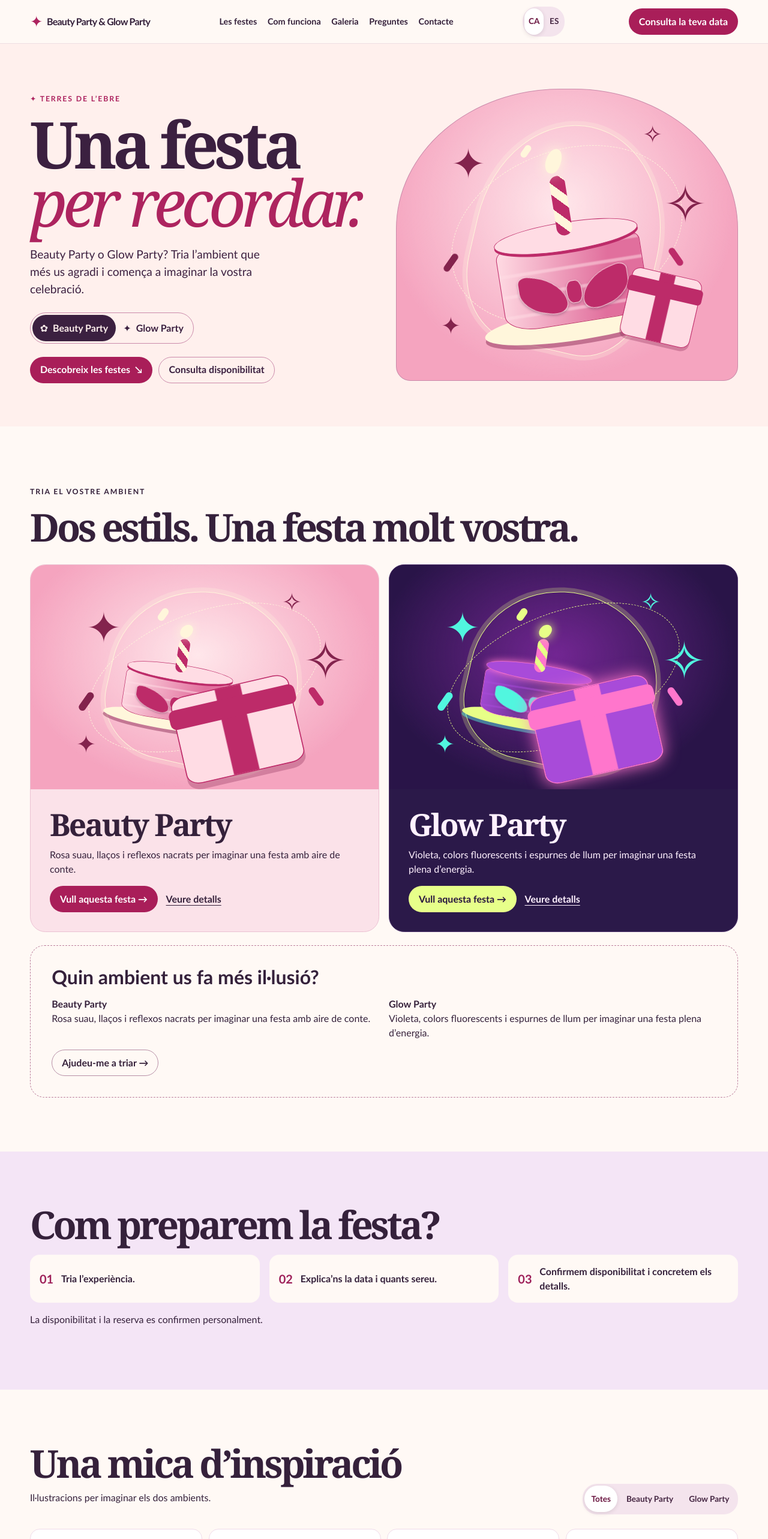
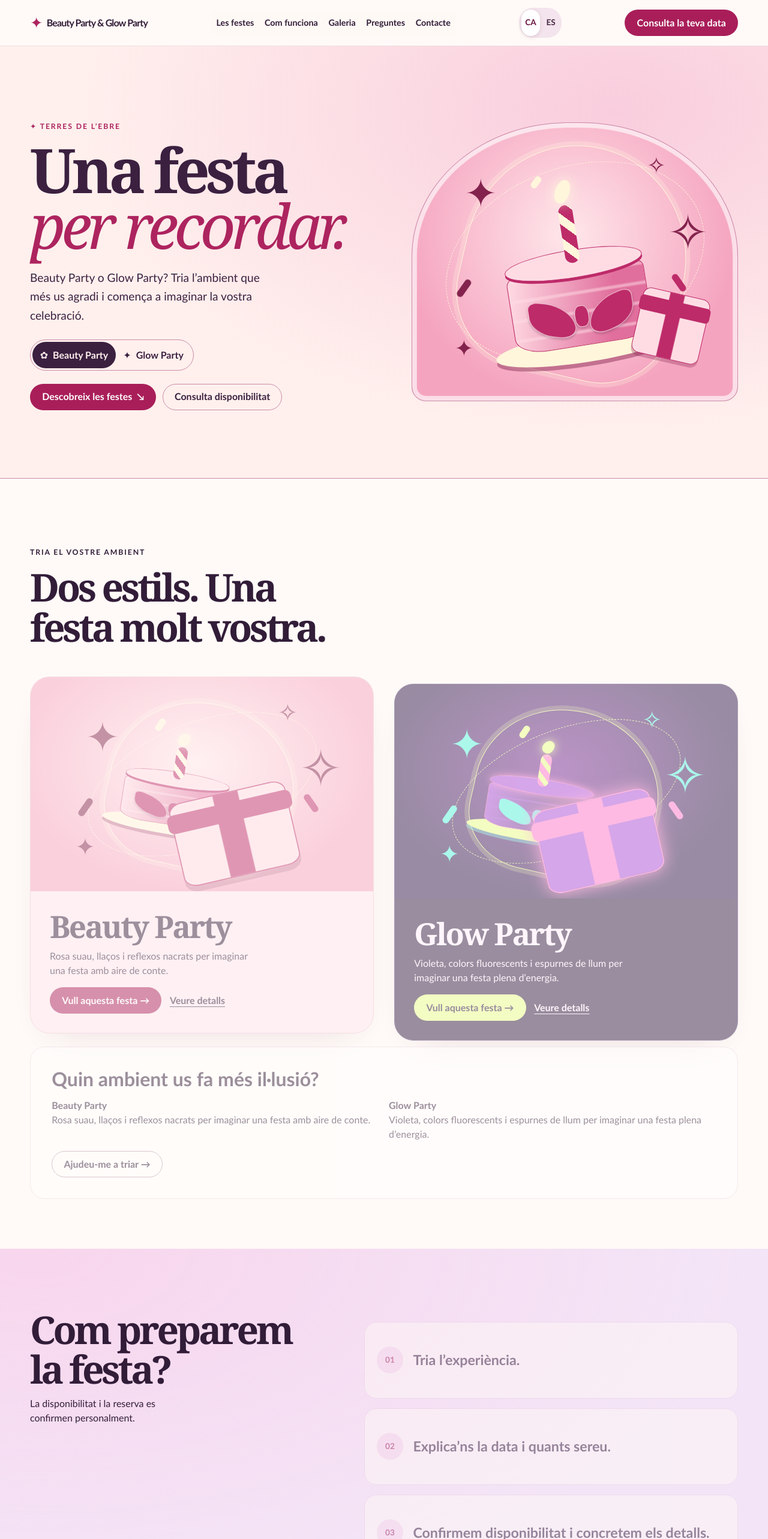
Before and after one commit to brahimcah/demo-Glow-Party, a React (Vite) app: page / in a window 1280 px wide. Shown: the top 2566 px of the page at 60% size. Built offline with nearby package versions, Linux system fonts and the light colour scheme.

Commit message:
Refine party site styling with scroll-linked animations

```diff
--- a/src/main.tsx
+++ b/src/main.tsx
@@ -23,26 +23,13 @@ function App() {
   const t = copy[lang];
 
   useEffect(() => { document.documentElement.lang = lang; }, [lang]);
-  useEffect(() => {
-    if (!('IntersectionObserver' in window)) return;
-    const observer = new IntersectionObserver(entries => {
-      entries.forEach(entry => {
-        if (entry.isIntersecting) {
-          entry.target.classList.add('arrived');
-          observer.unobserve(entry.target);
-        }
-      });
-    });
-    document.querySelectorAll('main > section:not(.hero)').forEach(section => observer.observe(section));
-    return () => observer.disconnect();
-  }, []);
-
   function select(value: Choice) {
     setChoice(value);
     if (value !== 'undecided') setParty(value);
   }
 
   return <div className="site" data-party={party}>
+    <div className="scroll-progress" aria-hidden="true" />
     <a className="skip" href="#contingut">{t.skip}</a>
     <header className="header" id="top">
       <div className="wrap header-row">
@@ -69,8 +56,10 @@ function App() {
             </div>
             <div className="actions"><a className="button primary" href="#festes">{t.explore} <span aria-hidden="true">↘</span></a><a className="button secondary" href="#consulta">{t.check}</a></div>
           </div>
-          <div className="hero-art">
-            {parties.map(value => <div key={value} className={party === value ? 'visible' : ''}><Artwork party={value} /></div>)}
+          <div className="hero-stage">
+            <div className="hero-art">
+              {parties.map(value => <div key={value} className={party === value ? 'visible' : ''}><Artwork party={value} /></div>)}
+            </div>
           </div>
         </div>
       </section>
@@ -93,9 +82,8 @@ function App() {
         </div>
       </section>
       <section className="process section" id="com-funciona"><div className="wrap">
-        <h2>{t.process}</h2>
+        <div className="process-intro"><h2>{t.process}</h2><p>{t.confirmation}</p></div>
         <ol className="steps">{t.steps.map((step, index) => <li key={step}><span aria-hidden="true">0{index + 1}</span>{step}</li>)}</ol>
-        <p>{t.confirmation}</p>
       </div></section>
       <Gallery t={t} lang={lang} />
       <Inquiry t={t} lang={lang} choice={choice} choose={select} />
--- a/src/style.css
+++ b/src/style.css
@@ -56,7 +56,6 @@ section[id]{scroll-margin-top:1.5rem}
 .hero-art>div.visible{opacity:1;transform:none}
 .section{padding-block:clamp(3rem,7vw,6rem)}
 .section-head{display:flex;align-items:end;justify-content:space-between;flex-wrap:wrap;gap:1rem;margin-bottom:1.5rem}
-.arrived{animation:entrance .65s ease both}
 @keyframes entrance{from{opacity:.55;transform:translateY(12px)}to{opacity:1;transform:none}}
 .parties-grid{display:grid;gap:1rem;margin-top:1.8rem}
 .party-card{overflow:hidden;border-radius:1.6rem;background:#fbe2e9;border:1px solid #ebc1d2}
@@ -166,3 +165,149 @@ dialog .actions{margin-top:.75rem}
 @media(prefers-reduced-motion:reduce){
   *,*::before,*::after{animation:none!important;transition:none!important}
 }
+
+/* Editorial layout and scroll-linked motion */
+:root {
+  background: #fffaf7;
+  --surface: #fffaf7;
+  --paper: #fff;
+  --ink: #321d39;
+  --edge: #e9d5e1;
+  --shadow: 0 22px 60px -38px #60304e70;
+}
+.site { color: var(--ink); }
+.header { background: var(--surface); }
+.header-row { min-height: 76px; }
+.brand { letter-spacing: -.055em; }
+.hero {
+  position: relative;
+  isolation: isolate;
+  background:
+    radial-gradient(ellipse at 80% 15%, var(--hero-halo), transparent 63%),
+    var(--hero);
+  border-bottom: 1px solid var(--hero-line);
+}
+.site { --hero-halo: #f9cddd; }
+.site[data-party=glow] { --hero-halo: #62257a; }
+.hero-grid { gap: clamp(1.5rem, 5vw, 5rem); }
+.hero h1 { font-size: clamp(3.65rem, 8vw, 8.45rem); }
+.hero .intro { line-height: 1.65; }
+.hero-stage { min-width: 0; }
+.hero-art .artwork {
+  background:
+    radial-gradient(ellipse at 48% 40%, var(--art-edge), transparent 70%),
+    var(--art-bg);
+  box-shadow: inset 0 0 0 7px #ffffff39, inset 0 0 0 8px #fff8;
+}
+.hero-art .art-glow { box-shadow: inset 0 0 0 7px #ffffff14, inset 0 0 0 8px #ffffff45; }
+.hero-art .art-frame { inset: 8% 16% 9%; }
+.hero-art .art-orbit { inset: 16% 9%; }
+.hero-art .gift { right: 10%; bottom: 15%; }
+.section { padding-block: clamp(3.5rem, 8vw, 8rem); }
+.section h2 { max-width: 16ch; text-wrap: balance; }
+.button { padding-inline: 1.2rem; }
+.party-card, .form-panel, .gallery-tile { box-shadow: var(--shadow); }
+.party-card { border-radius: clamp(1.25rem, 3vw, 2rem); }
+.card-copy p { max-width: 38ch; }
+.card-beauty { background: #fce6ee; }
+.card-glow { background: #2a183f; }
+.parties-grid .artwork { aspect-ratio: 1.6; }
+.compare { background: var(--paper); border-style: solid; border-color: var(--edge); }
+.process {
+  background: radial-gradient(ellipse at 5% 0, #f8d6ed, transparent 70%), #f3e5f7;
+}
+.steps { margin: 0; }
+.steps li {
+  min-height: 7rem;
+  padding: 1.05rem 1.2rem;
+  border: 1px solid #e7cfe5;
+  border-radius: 1.3rem;
+  gap: 1rem;
+  font-size: clamp(1rem, 2.8vw, 1.45rem);
+  line-height: 1.25;
+}
+.steps span {
+  display: grid;
+  place-items: center;
+  flex: 0 0 2.8rem;
+  height: 2.8rem;
+  border-radius: 50%;
+  background: #f7daeb;
+  font-size: .85rem;
+}
+.gallery-tile { border-radius: 1.25rem; }
+.gallery-tile .artwork { aspect-ratio: 1.25; }
+.gallery-tile>span { padding: .8rem; }
+.inquiry {
+  background: radial-gradient(ellipse at 90% 90%, #f9cddf, transparent 65%), #fff0eb;
+}
+.invitation { box-shadow: var(--shadow); }
+.closing {
+  color: #fff8ff;
+  background: radial-gradient(ellipse at 50% 10%, #71316e, transparent 85%), #2e1b41;
+}
+.closing h2 { margin-inline: auto; }
+.closing .eyebrow { color: #ffd7ef; }
+.closing .primary { background: #ffd7ef; color: #351940; }
+.closing .secondary { border-color: #dcb1d6; }
+.scroll-progress { display: none; }
+@media (min-width: 680px) {
+  .hero-grid { grid-template-columns: minmax(0, 1.05fr) minmax(0, 1fr); }
+  .parties-grid { gap: clamp(1rem, 2.7vw, 2.2rem); }
+  .process>.wrap { display: grid; grid-template-columns: minmax(0, .9fr) minmax(0, 1.1fr); gap: 3rem; }
+  .steps { grid-auto-flow: row; grid-auto-columns: auto; }
+  .process-intro p { max-width: 30ch; }
+}
+@media (min-width: 1050px) {
+  .hero-grid { min-height: min(720px, calc(100svh - 76px)); }
+  .process-intro { align-self: start; position: sticky; top: 12vh; }
+  .steps li { min-height: 8rem; }
+}
+@media (max-width: 400px) {
+  .hero h1 { font-size: clamp(3.15rem, 14vw, 3.7rem); }
+  .hero .actions .button { padding-inline: .9rem; }
+}
+
+/* The content stays visible and usable when timelines are unavailable or disabled. */
+@media (prefers-reduced-motion: no-preference) {
+  @supports (animation-timeline: scroll()) and (animation-range: entry 0% cover 35%) {
+    .scroll-progress {
+      display: block;
+      position: fixed;
+      z-index: 4;
+      inset: 0 0 auto;
+      height: 3px;
+      pointer-events: none;
+      background: linear-gradient(90deg, #af275f, #a56dd1 68%, #329e93);
+      transform-origin: left;
+      animation: scroll-progress linear both;
+      animation-timeline: scroll(root block);
+    }
+    .party-card, .compare, .steps li, .gallery-tile, .invitation, .form-panel,
+    .faq details, .closing h2 {
+      animation: scroll-reveal linear both;
+      animation-timeline: view(block);
+      animation-range: entry 0% entry 95%;
+    }
+    .party-card:focus-within, .compare:focus-within, .gallery-tile:focus-visible,
+    .form-panel:focus-within, .faq details:focus-within { animation: none; }
+    .card-glow, .gallery-tile:nth-child(even) { --lift: 32px; }
+    .hero-stage {
+      animation: hero-drift linear both;
+      animation-timeline: scroll(root block);
+      animation-range: 0px 650px;
+    }
+  }
+}
+@keyframes scroll-progress {
+  from { transform: scaleX(0); }
+  to { transform: scaleX(1); }
+}
+@keyframes scroll-reveal {
+  from { opacity: .48; transform: translateY(var(--lift, 20px)); }
+  to { opacity: 1; transform: none; }
+}
+@keyframes hero-drift {
+  from { transform: none; }
+  to { transform: translateY(6%) scale(.96); }
+}
```
